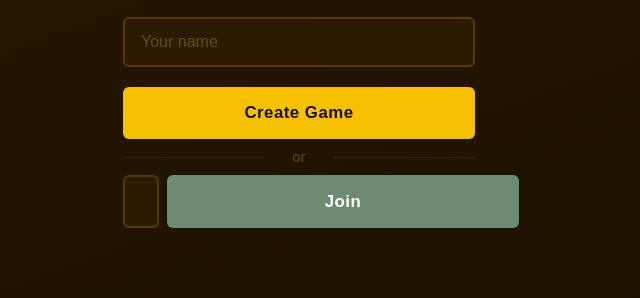
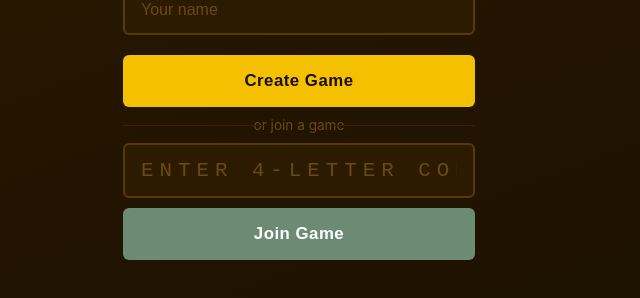
Before and after one commit to brittanyjoiner15/brittnanagrams, a website: page public/index.html in a window 1280 px wide. Shown: the part 358-656 px from the top of the page, without its empty margins (341-981 px from the left). Drawn offline with nearby package versions, Linux system fonts and the light colour scheme; no server answers.

Commit message:
fix add input pcccode

```diff
--- a/public/index.html
+++ b/public/index.html
@@ -17,11 +17,9 @@
       <input id="player-name" type="text" placeholder="Your name" maxlength="20" autocomplete="off" autocorrect="off" spellcheck="false">
       <div class="home-actions">
         <button class="btn btn-primary btn-lg" id="btn-create">Create Game</button>
-        <div class="divider">or</div>
-        <div class="join-row">
-          <input id="room-code-input" type="text" placeholder="Room code" maxlength="4" autocomplete="off" autocorrect="off" autocapitalize="characters" spellcheck="false">
-          <button class="btn btn-secondary btn-lg" id="btn-join">Join</button>
-        </div>
+        <div class="divider">or join a game</div>
+        <input id="room-code-input" type="text" placeholder="Enter 4-letter code" maxlength="4" autocomplete="off" autocorrect="off" autocapitalize="characters" spellcheck="false">
+        <button class="btn btn-secondary btn-lg" id="btn-join">Join Game</button>
       </div>
       <div id="home-error" class="error-msg hidden"></div>
     </div>
--- a/public/style.css
+++ b/public/style.css
@@ -128,18 +128,13 @@ input[type="text"]::placeholder { color: #6B4A10; }
 .divider::before { left: 0; }
 .divider::after { right: 0; }
 
-.join-row {
-  display: flex;
-  gap: 8px;
+#room-code-input {
+  text-transform: uppercase;
+  letter-spacing: 6px;
+  font-size: 1.3rem;
+  text-align: center;
+  font-family: monospace;
 }
-.join-row input {
-  flex: 1;
-  text-transform: uppercase;
-  letter-spacing: 4px;
-  font-size: 1.1rem;
-  text-align: center;
-}
-.join-row .btn { flex-shrink: 0; }
 
 /* ===== BUTTONS ===== */
 .btn {
```
